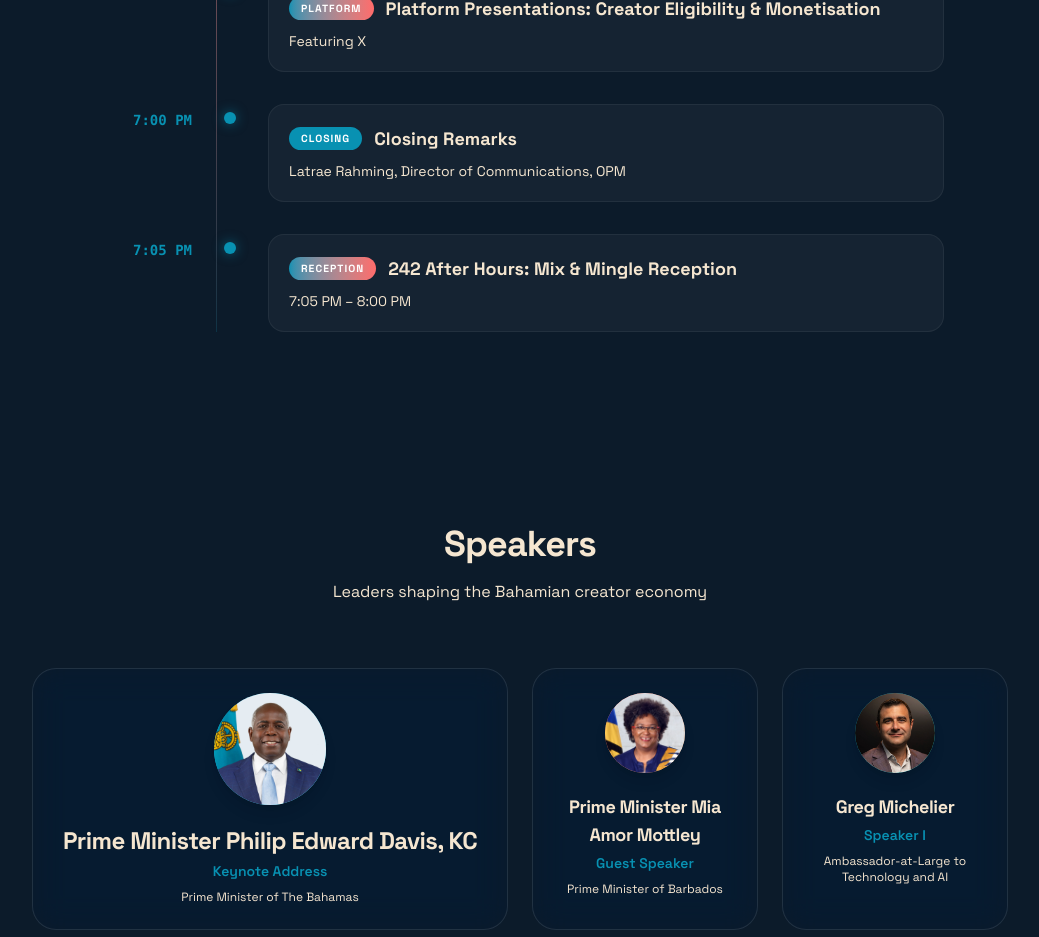
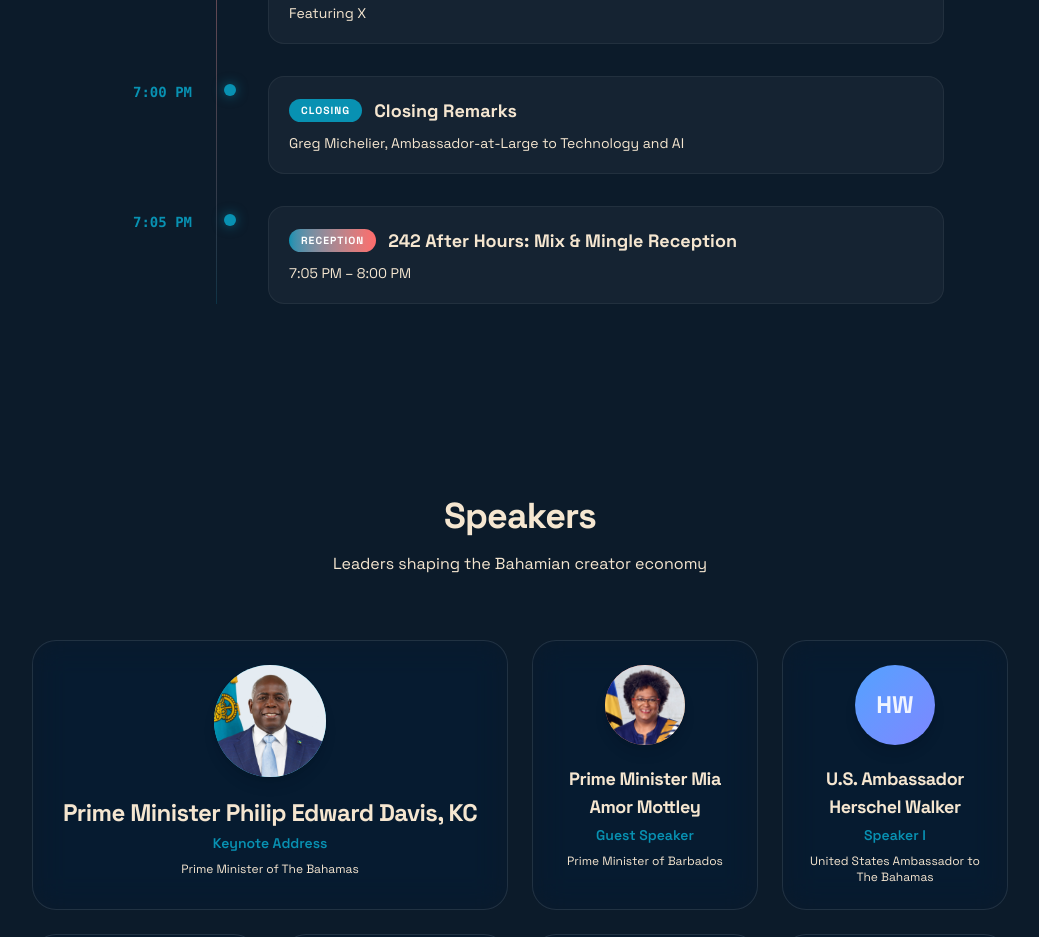
Before and after one commit to gmr0780/Bahamas-Creator-Economy, a Next.js app: page /event in a window 1280 px wide. Shown: the part 3000-3937 px from the top of the page, without its empty margins (120-1159 px from the left). Built offline with nearby package versions, Linux system fonts and the light colour scheme; no server answers; the database is empty.

Commit message:
Speaker I: U.S. Ambassador Herschel Walker, Greg Michelier moved to Closing Remarks

```diff
--- a/src/app/event/page.tsx
+++ b/src/app/event/page.tsx
@@ -5,7 +5,7 @@ import BahamianFlag from "../components/BahamianFlag";
 const agendaItems = [
   { time: "4:00 PM", tag: "WELCOME", tagColor: "bg-aqua", title: "Welcome", subtitle: "Latrae Rahming, Director of Communications, OPM" },
   { time: "4:05 PM", tag: "ANTHEM", tagColor: "bg-coral", title: "National Anthem", subtitle: "Creative and Performing Arts School of The Bahamas (CAPAS)" },
-  { time: "4:10 PM", tag: "SPEAKER", tagColor: "bg-aqua", title: "Speaker I: Greg Michelier", subtitle: "Bahamas Ambassador-at-Large to Technology and AI. \"The Future We Are Choosing\"" },
+  { time: "4:10 PM", tag: "SPEAKER", tagColor: "bg-aqua", title: "Speaker I: United States Ambassador Herschel Walker", subtitle: "" },
   { time: "4:25 PM", tag: "GUEST", tagColor: "bg-aqua", title: "Speaker II: Prime Minister Mia Amor Mottley", subtitle: "Prime Minister of Barbados. \"Owning Our Product as a Region\"" },
   { time: "4:35 PM", tag: "CAPAS", tagColor: "bg-coral", title: "CAPAS Presentation", subtitle: "48-Hour Short Film Challenge Winner. Video Screening" },
   { time: "4:45 PM", tag: "INTRO", tagColor: "bg-aqua", title: "Introduction of the Prime Minister", subtitle: "Latrae Rahming, Director of Communications, OPM" },
@@ -16,7 +16,7 @@ const agendaItems = [
   { time: "6:00 PM", tag: "PRESENT", tagColor: "bg-coral", title: "Connecting Content Creators to Brands and Audiences for Revenue", subtitle: "Alexa Alianiello" },
   { time: "6:15 PM", tag: "PANEL", tagColor: "bg-aqua", title: "Panel II: Leveraging Our Platforms", subtitle: "Host: Amad Rashad Thompson. Panel: Baha Yogi, Vocab, Das Quay, Bodine, and Zhane'o" },
   { time: "6:35 PM", tag: "PLATFORM", tagColor: "bg-gradient-to-r from-aqua to-coral", title: "Platform Presentations: Creator Eligibility & Monetisation", subtitle: "Featuring X" },
-  { time: "7:00 PM", tag: "CLOSING", tagColor: "bg-aqua", title: "Closing Remarks", subtitle: "Latrae Rahming, Director of Communications, OPM" },
+  { time: "7:00 PM", tag: "CLOSING", tagColor: "bg-aqua", title: "Closing Remarks", subtitle: "Greg Michelier, Ambassador-at-Large to Technology and AI" },
   { time: "7:05 PM", tag: "RECEPTION", tagColor: "bg-gradient-to-r from-aqua to-coral", title: "242 After Hours: Mix & Mingle Reception", subtitle: "7:05 PM – 8:00 PM" },
 ];
 
@@ -41,10 +41,18 @@ const speakers = [
     size: "normal",
   },
   {
+    name: "U.S. Ambassador Herschel Walker",
+    initials: "HW",
+    role: "Speaker I",
+    description: "United States Ambassador to The Bahamas",
+    gradient: "from-blue-400 to-indigo-400",
+    size: "normal",
+  },
+  {
     name: "Greg Michelier",
     initials: "GM",
     image: "/speakers/greg-michelier.jpg",
-    role: "Speaker I",
+    role: "Closing Remarks",
     description: "Ambassador-at-Large to Technology and AI",
     gradient: "from-aqua to-teal-300",
     size: "normal",
```
